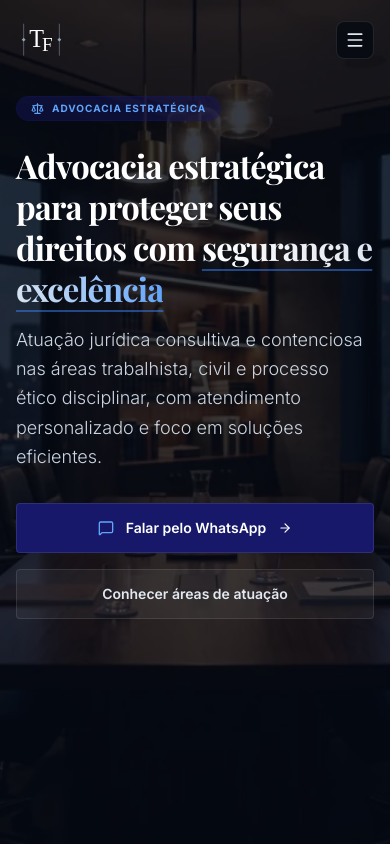
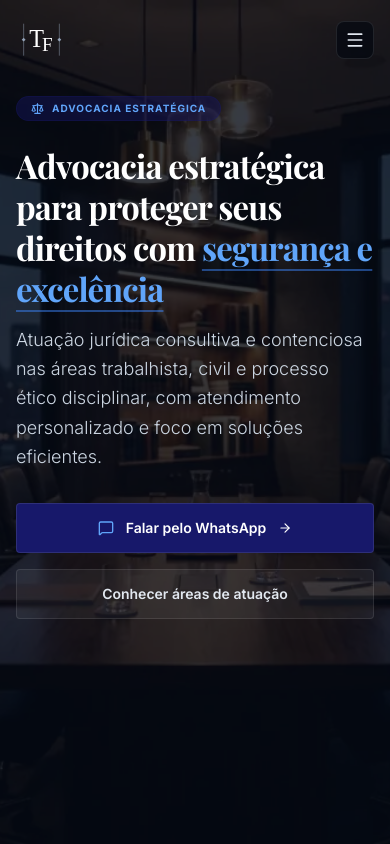
Before and after one commit to GabrielRossanesi/trajanoeferroadvogados, a Next.js app: page / in a window 390 px wide. Shown: the top 844 px of the page. Built offline with nearby package versions, Linux system fonts and the light colour scheme; a web font is replaced by a local one.

Commit message:
fix: improve mobile legibility of hero text highlights

```diff
--- a/src/app/page.tsx
+++ b/src/app/page.tsx
@@ -89,7 +89,7 @@ export default function Home() {
               <div className="space-y-4">
                 <h1 className="font-serif text-[2.05rem] sm:text-5xl md:text-6xl font-bold text-white tracking-tight leading-tight">
                   Advocacia estratégica para proteger seus direitos com{" "}
-                  <span className="text-transparent bg-clip-text bg-gradient-to-r from-white via-silver-200 to-royal-300 underline decoration-royal-400/50 decoration-2 underline-offset-8">
+                  <span className="text-royal-300 md:text-transparent md:bg-clip-text md:bg-gradient-to-r md:from-white md:via-silver-200 md:to-royal-300 underline decoration-royal-400/50 decoration-2 underline-offset-8">
                     segurança e excelência
                   </span>
                 </h1>
```
Also changed, not shown: 1 other file (tests, documents, lock files or other folders).
